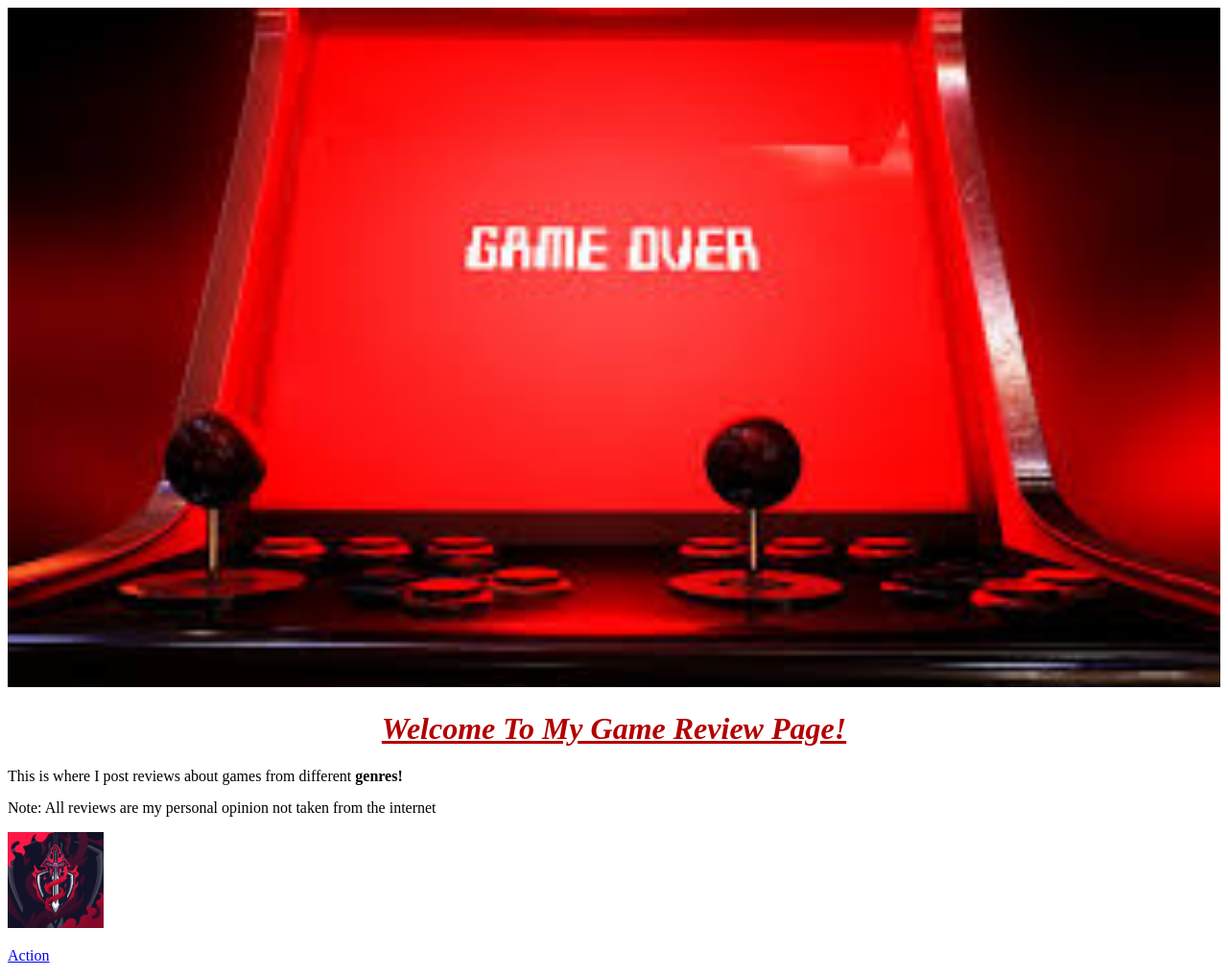
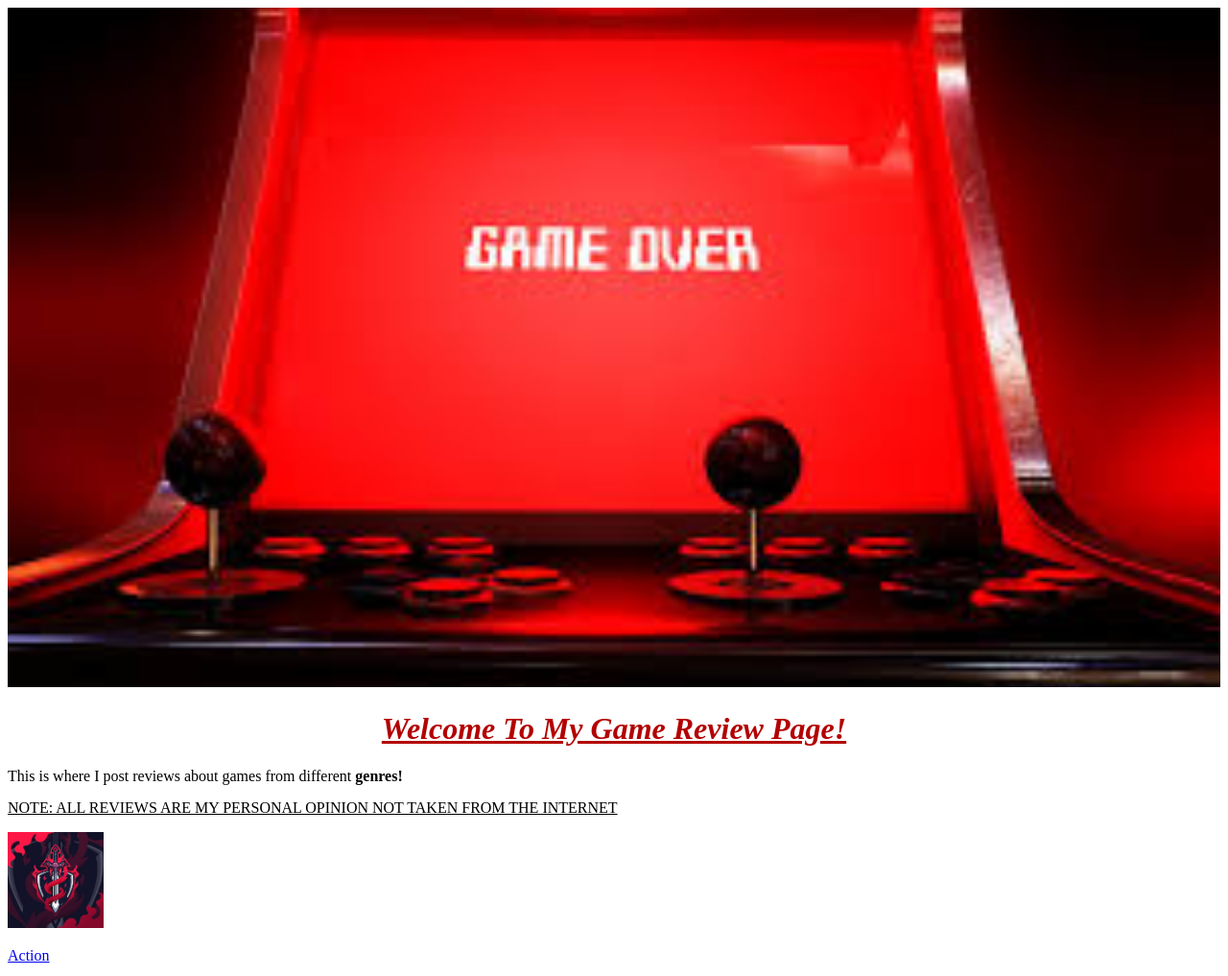
Before and after one commit to Maddison2007/My-website, a plain HTML site: page index.html in a window 1280 px wide. Shown: the top 1017 px of the page at 96% size. Drawn offline with Linux system fonts and the light colour scheme.

Commit message:
added a class

```diff
--- a/index.html
+++ b/index.html
@@ -11,7 +11,7 @@
         <div>
             <h1>Welcome to my game review page!</h1>
             <p>This is where I post reviews about games from different <strong>genres!</strong></p>
-            <p>Note: All reviews are my personal opinion not taken from the internet</p>
+            <p class="note">Note: All reviews are my personal opinion not taken from the internet</p>
         </div>
 
         <div>
--- a/style.css
+++ b/style.css
@@ -15,3 +15,8 @@ p{
    line-height: 1.1
 
 }
+
+.note{
+    text-decoration:underline;
+    text-transform:uppercase
+}
```
